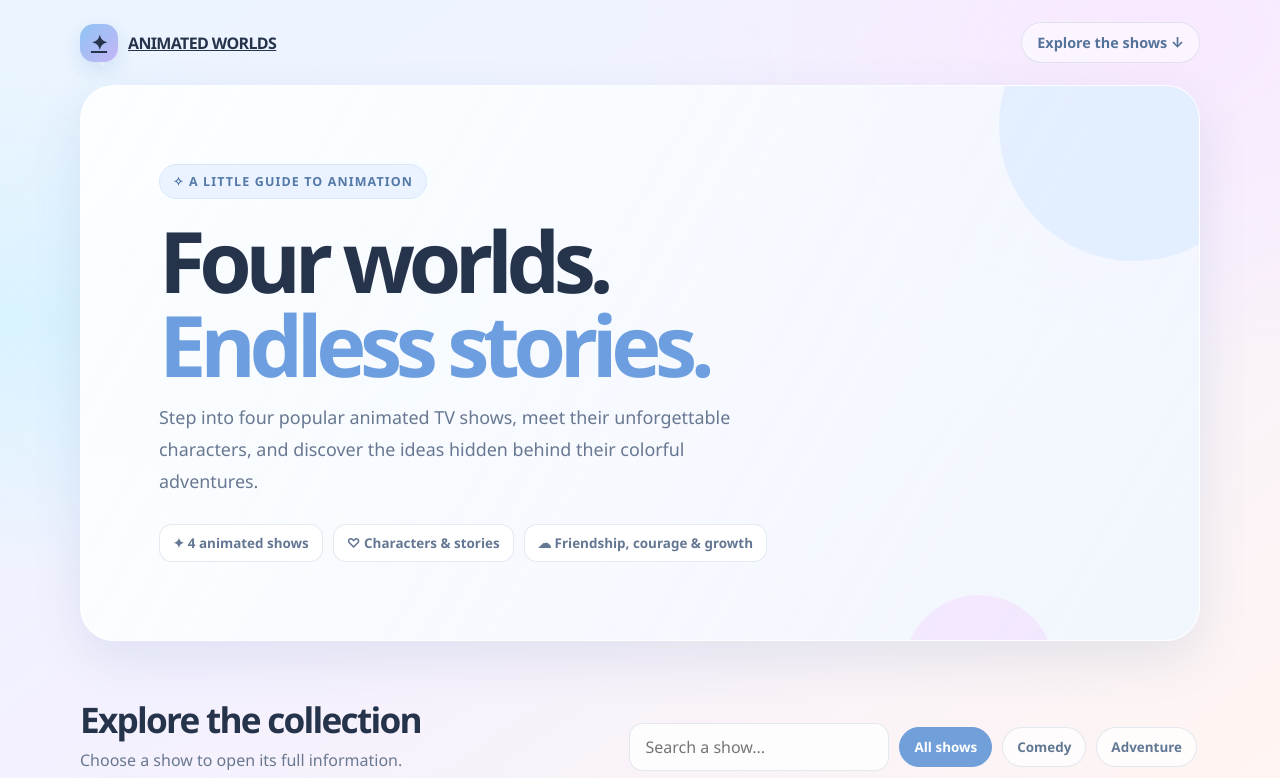
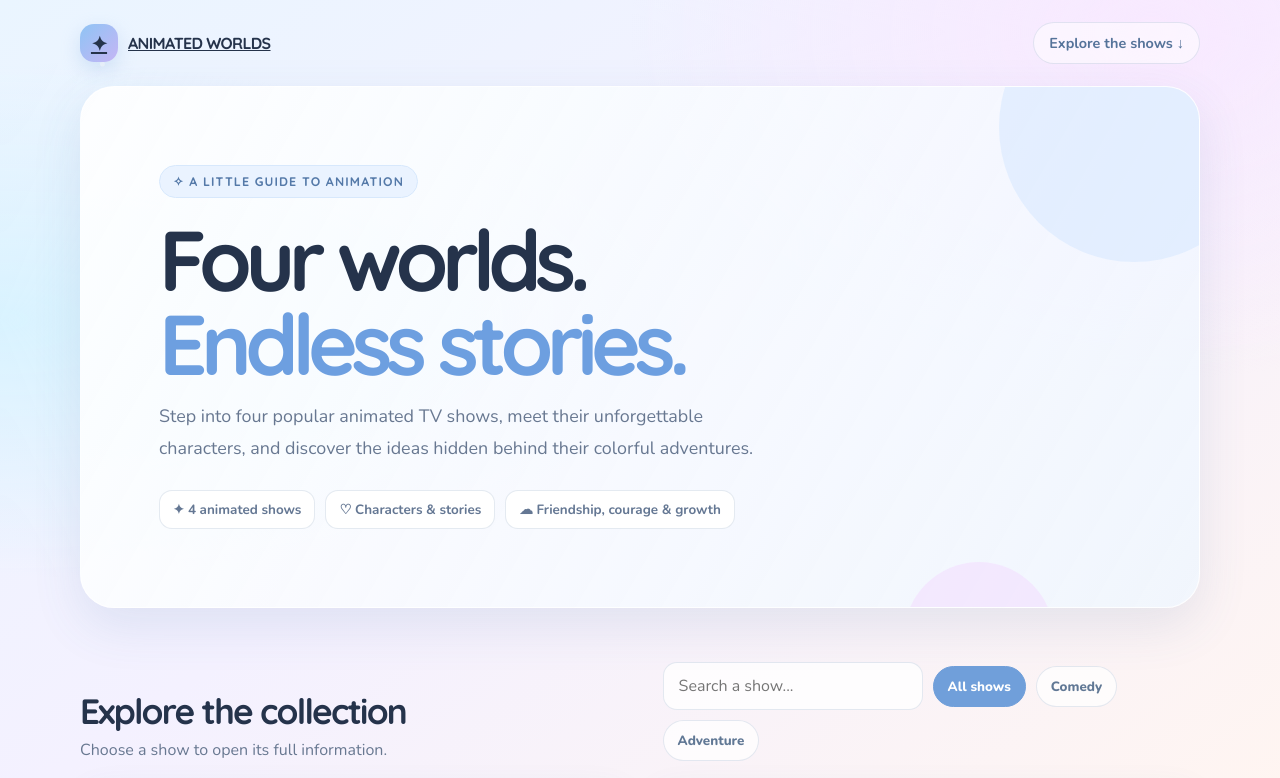
Before and after one commit to Tleaa/tailieu, a plain HTML site: page index.html in a window 1280 px wide. Shown: the top 778 px of the page. Drawn offline with nearby package versions, Linux system fonts and the light colour scheme; grey boxes are pictures that could not be loaded.

Commit message:
Update website typography with Quicksand and Nunito

```diff
--- a/index.html
+++ b/index.html
@@ -6,6 +6,9 @@
   <meta name="theme-color" content="#dceeff">
   <meta name="description" content="A colorful guide to four popular animated TV shows: Steven Universe, Adventure Time, Masha and the Bear, and The Powerpuff Girls.">
   <title>Animated Worlds | Four Popular TV Shows</title>
+  <link rel="preconnect" href="https://fonts.googleapis.com">
+  <link rel="preconnect" href="https://fonts.gstatic.com" crossorigin>
+  <link href="https://fonts.googleapis.com/css2?family=Nunito:wght@400;500;600;700;800;900&family=Quicksand:wght@400;500;600;700&display=swap" rel="stylesheet">
   <style>
     :root {
       --ink: #25334b;
@@ -21,7 +24,7 @@
     body {
       margin: 0;
       color: var(--ink);
-      font-family: ui-rounded, "Segoe UI", system-ui, -apple-system, sans-serif;
+      font-family: "Nunito", ui-rounded, "Segoe UI", system-ui, sans-serif;
       background:
         radial-gradient(circle at 8% 8%, rgba(255,255,255,.95) 0 2px, transparent 3px),
         radial-gradient(ellipse at 90% 4%, #f8e9ff 0, transparent 32%),
@@ -29,6 +32,9 @@
         linear-gradient(145deg, #eaf5ff 0%, #f4f1ff 48%, #fff5f1 100%);
       background-attachment: fixed;
       min-height: 100vh;
+    }
+    h1, h2, h3, .brand, .eyebrow, .number {
+      font-family: "Quicksand", "Nunito", sans-serif;
     }
     a { color: inherit; }
     .wrap { width: min(1120px, calc(100% - 40px)); margin: 0 auto; }
```
